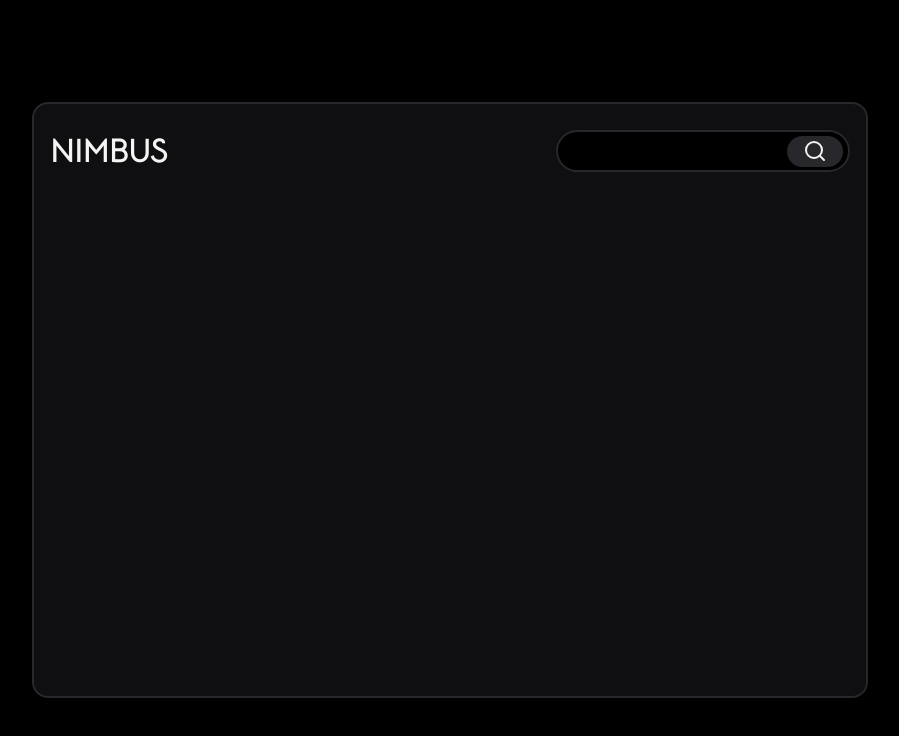
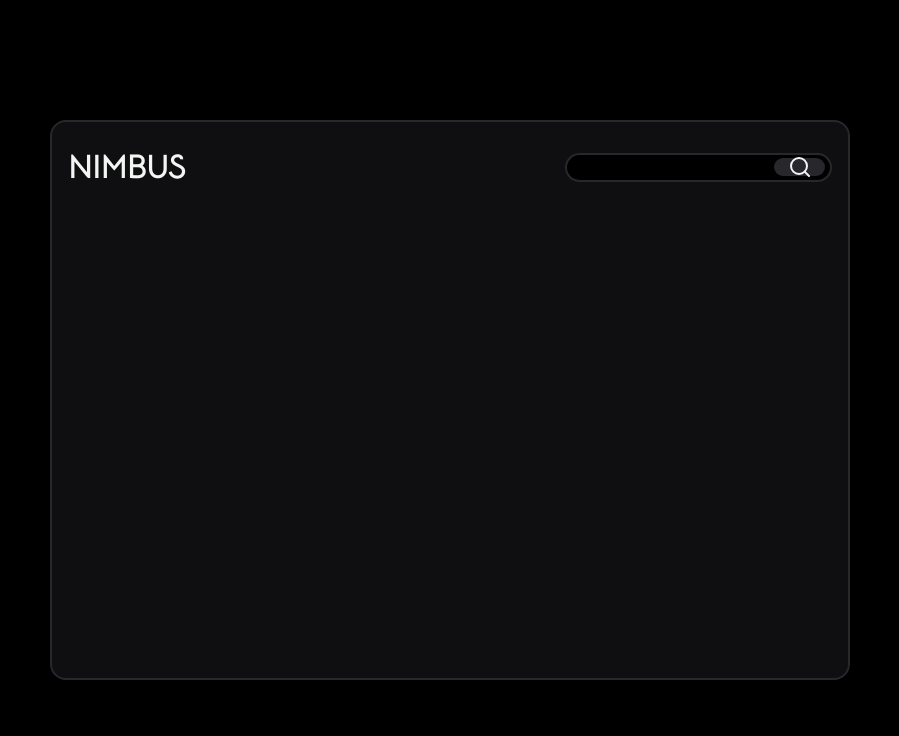
Before and after one commit to Bleu24/Nimbus, a website built with webpack: page src/template.html in a window 1280 px wide. Shown: the whole page, without its empty margins (190-1089 px from the left). Built offline with nearby package versions, Linux system fonts and the light colour scheme.

Commit message:
style: update CSS variables and add box-sizing rule

```diff
--- a/src/styles.css
+++ b/src/styles.css
@@ -24,12 +24,17 @@
     --bg-color: #000000;
     --secondary-bg-color: #0f0e10;
     --tertiary-bg-color: #0D0B0C;
+    --shadow-grey: #27272C;
     --fg-color: #fff;
 
     /* text colors */
     --primary-text-color: #f3f5f3;
     --secondary-text-color: #444448;
     --border-color: #27272C;
+}
+
+* {
+    box-sizing: border-box;
 }
 
 body {
@@ -39,4 +44,12 @@ body {
     background-color: var(--bg-color);
     font-family: var(--primary-font);
     height: 100vh;
+    color: var(--primary-text-color);
 }
+
+h1,
+h2,
+h3,
+p {
+    margin: 0;
+}
```
